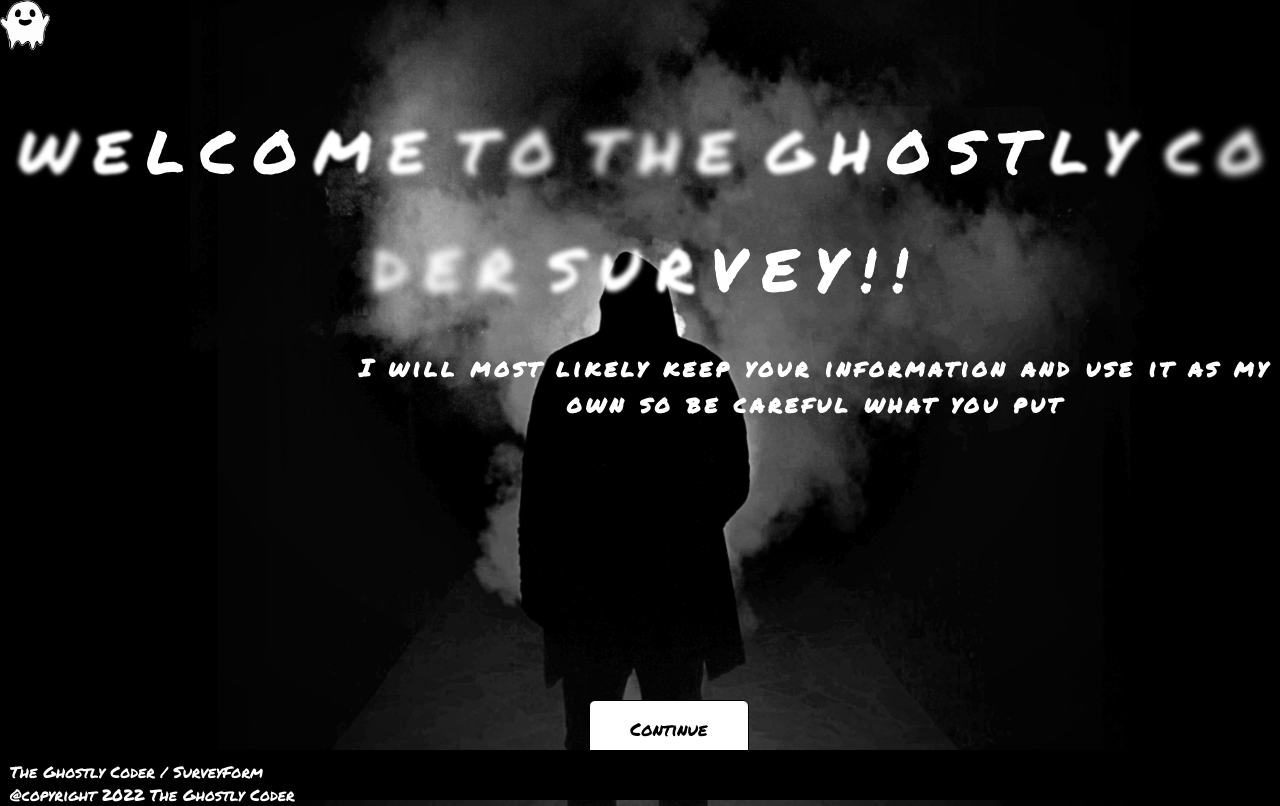
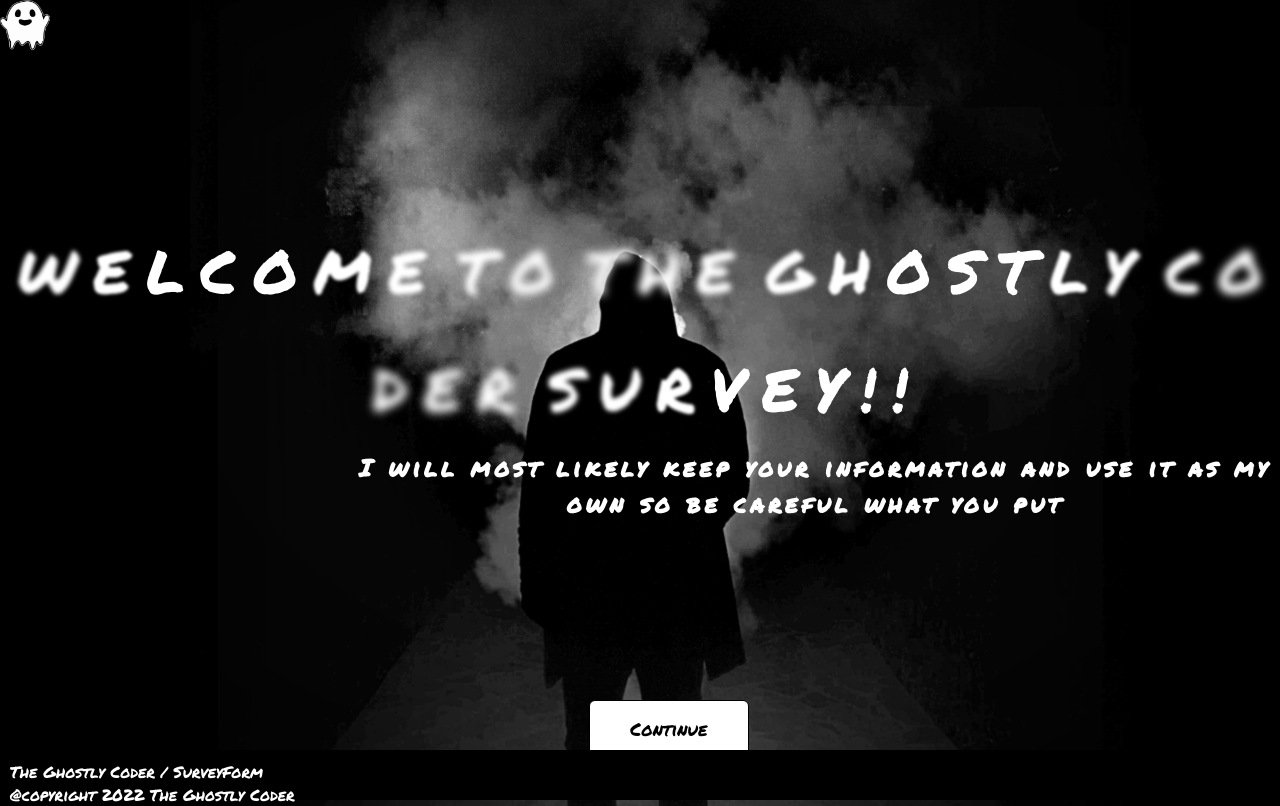
Before and after one commit to EthanHunter7/TheGhostlyCoder, a PHP site: page /Home.Html in a window 1280 px wide. Run offline with PHP 8.4, Linux system fonts and the light colour scheme; some web fonts are replaced.

Commit message:
couple of last minute changes of style

```diff
--- a/About.CSS
+++ b/About.CSS
@@ -129,14 +129,14 @@ body{
     }
   }
 
-  /* Footer */
+
   /* Footer */
   footer{
     padding: 10px 10px 0px 10px;
     background-color: #000;
     color: #fff;
-    position: absolute;
     bottom: 0;
     width: 99%;
     height: 5%;
+    margin-top: 10px;
   }
--- a/Home.CSS
+++ b/Home.CSS
@@ -22,7 +22,7 @@ h2{
   position:absolute;
   color: #fff;
   text-align: center;
-  margin-top: 350px;
+  margin-top: 450px;
   margin-left: 350px;
   letter-spacing: 4px;
 }
@@ -116,7 +116,7 @@ loading {
   bottom: 0;
   left: 0;
   right: 0;
-  margin-top: 100px;
+  margin-top: 220px;
   text-align: center;
   width: 100%;
   height: 100px;
--- a/Thanks.PHP
+++ b/Thanks.PHP
@@ -16,7 +16,7 @@ session_start();
       </div>
     </header>
       <ul>
-          <li><a class="active" class="Home" href="#">Home</a></li>
+          <li><a class="Home" href="#">Home</a></li>
           <li><a class="Form" href="/Form.PHP">Form</a>
           <li><a class="About" href="/About.HTML">About Me</a></li>
 
```
